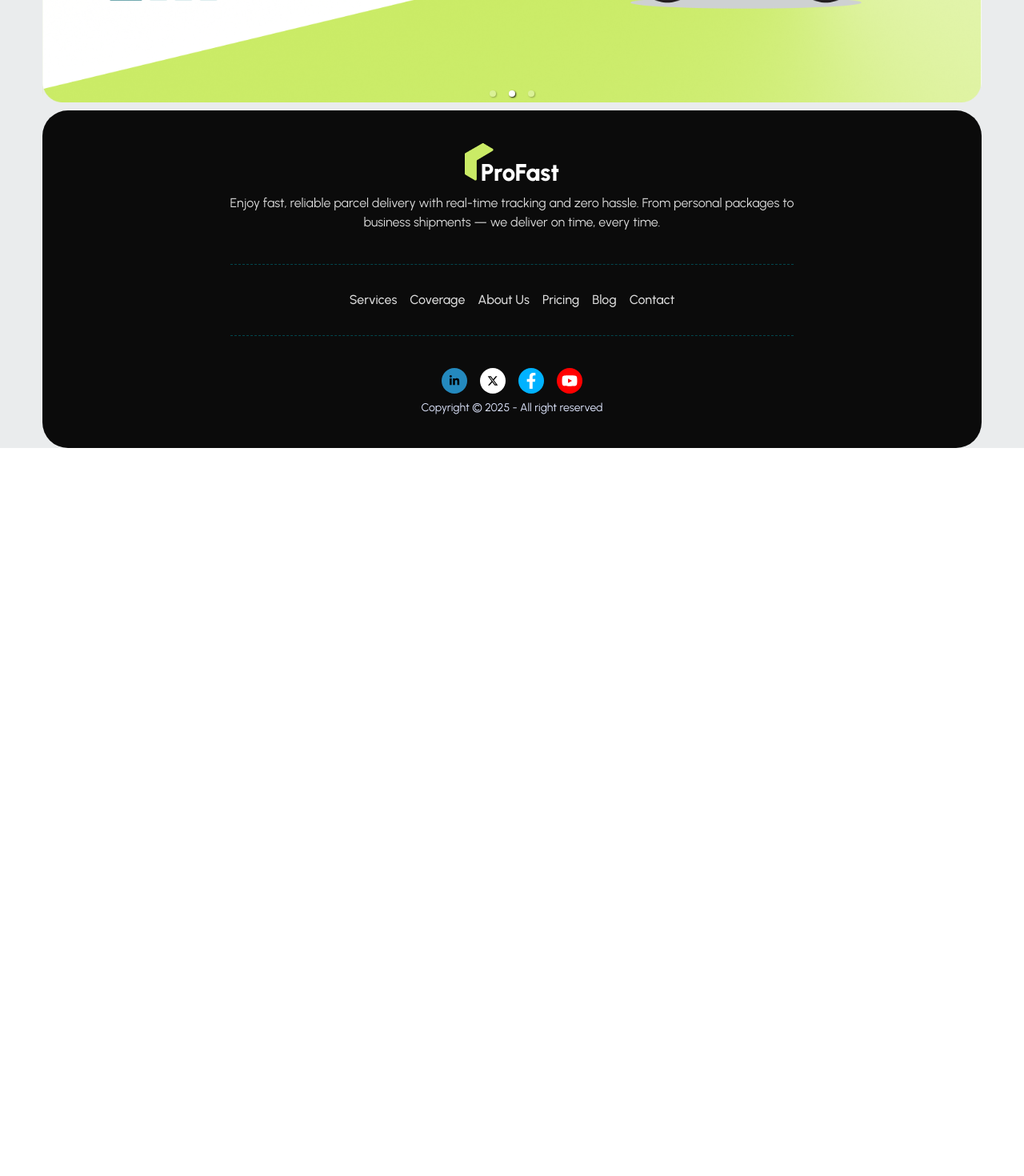
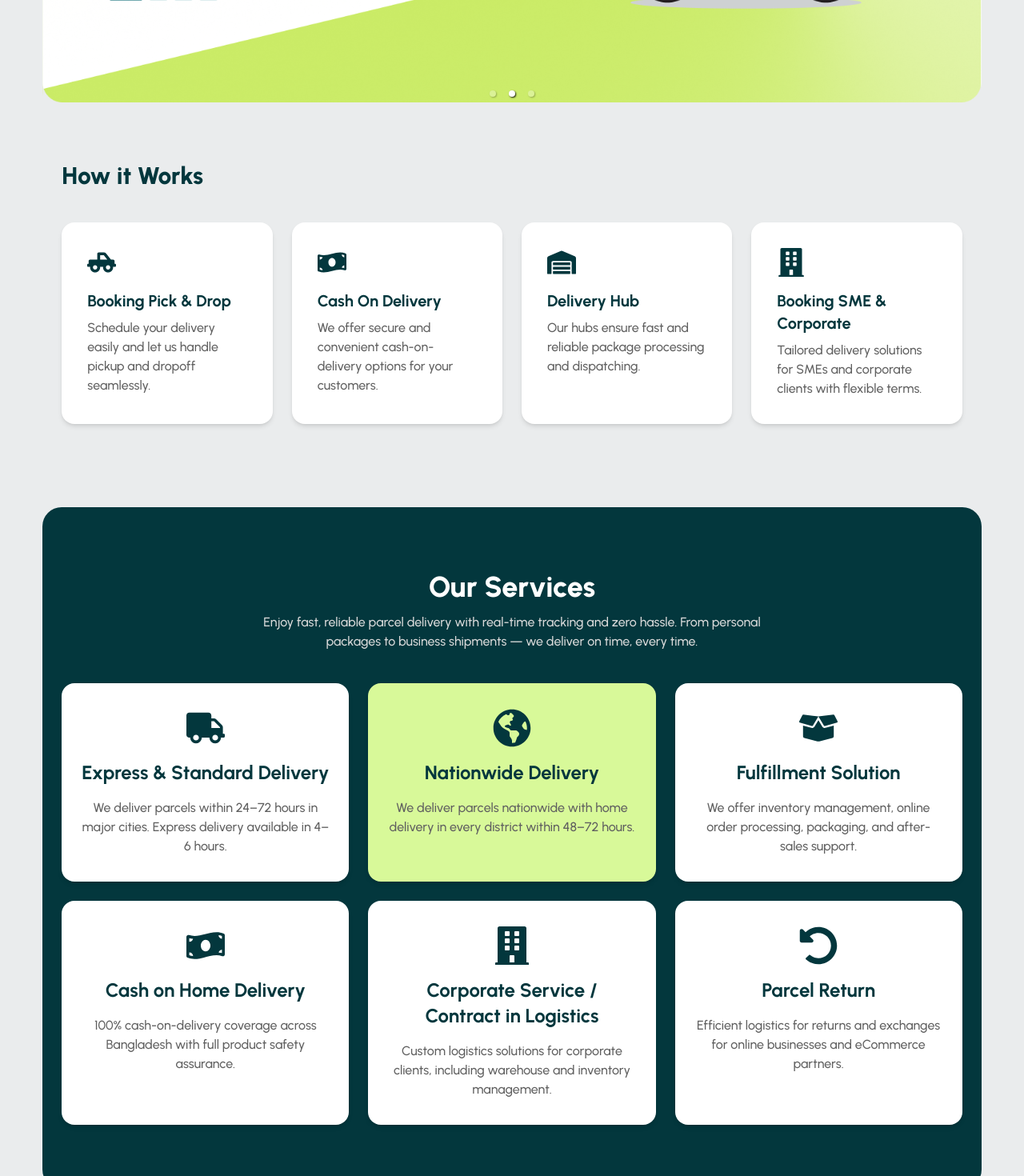
Before and after one commit to Khaiyum-Ahmed/ProFast-Client, a React (Vite) app: page / in a window 1280 px wide. Shown: the part 560-2030 px from the top of the page at 80% size. Before the commit the page ends 1120 px from the top, so only its background shows below. Built offline with nearby package versions, Linux system fonts and the light colour scheme.

Commit message:
create service section using chatGPT and code Modification

```diff
--- a/src/Pages/Home/Home/Home.jsx
+++ b/src/Pages/Home/Home/Home.jsx
@@ -1,9 +1,13 @@
 import Banner from "../Banner/Banner";
+import HowItWorks from "../HowItWorks/HowItWorks";
+import OurServices from "../OurServices/OurService";
 
 const Home = () => {
     return (
         <div>
             <Banner></Banner>
+            <HowItWorks></HowItWorks>
+            <OurServices></OurServices>
         </div>
     );
 };
--- /dev/null
+++ b/src/Pages/Home/HowItWorks/HowItWorks.jsx
@@ -0,0 +1,46 @@
+
+import WorkCard from "./WorkCard";
+import { FaTruckPickup, FaMoneyBillWave, FaWarehouse, FaBuilding } from "react-icons/fa";
+
+const HowItWorks = () => {
+    const workItems = [
+        {
+            title: "Booking Pick & Drop",
+            description: "Schedule your delivery easily and let us handle pickup and dropoff seamlessly.",
+            icon: FaTruckPickup,
+        },
+        {
+            title: "Cash On Delivery",
+            description: "We offer secure and convenient cash-on-delivery options for your customers.",
+            icon: FaMoneyBillWave,
+        },
+        {
+            title: "Delivery Hub",
+            description: "Our hubs ensure fast and reliable package processing and dispatching.",
+            icon: FaWarehouse,
+        },
+        {
+            title: "Booking SME & Corporate",
+            description: "Tailored delivery solutions for SMEs and corporate clients with flexible terms.",
+            icon: FaBuilding,
+        },
+    ];
+
+    return (
+        <section className="py-16">
+            <div className="container mx-auto px-6">
+                <h2 className="text-3xl font-extrabold text-[#03373D] mb-10">How it Works</h2>
+                <div className="grid grid-cols-1 sm:grid-cols-2 lg:grid-cols-4 gap-6">
+                    {workItems.map((item, index) => (
+                        <WorkCard
+                            key={index}
+                            item={item}
+                        />
+                    ))}
+                </div>
+            </div>
+        </section>
+    );
+};
+
+export default HowItWorks;
--- /dev/null
+++ b/src/Pages/Home/HowItWorks/WorkCard.jsx
@@ -0,0 +1,16 @@
+
+
+const WorkCard = ({ item}) => {
+    const {icon: Icon, title, description} = item
+    return (
+        <div className="flex flex-col bg-white rounded-2xl shadow-md p-8 hover:shadow-lg transition-shadow duration-300">
+            <div className="text-[#03373D] text-4xl mb-4">
+                <Icon />
+            </div>
+            <h3 className="font-bold text-xl text-[#03373D] mb-2">{title}</h3>
+            <p className="text-base font-medium text-[#606060]">{description}</p>
+        </div>
+    );
+};
+
+export default WorkCard;
--- /dev/null
+++ b/src/Pages/Home/OurServices/OurService.jsx
@@ -0,0 +1,68 @@
+import ServiceCard from "./ServiceCard";
+import {
+    FaTruck,
+    FaGlobeAmericas,
+    FaBoxOpen,
+    FaMoneyBillWave,
+    FaBuilding,
+    FaUndoAlt,
+} from "react-icons/fa";
+
+const OurServices = () => {
+    const services = [
+        {
+            title: "Express & Standard Delivery",
+            text: "We deliver parcels within 24–72 hours in major cities. Express delivery available in 4–6 hours.",
+            icon: FaTruck,
+        },
+        {
+            title: "Nationwide Delivery",
+            text: "We deliver parcels nationwide with home delivery in every district within 48–72 hours.",
+            icon: FaGlobeAmericas,
+            highlight: true,
+        },
+        {
+            title: "Fulfillment Solution",
+            text: "We offer inventory management, online order processing, packaging, and after-sales support.",
+            icon: FaBoxOpen,
+        },
+        {
+            title: "Cash on Home Delivery",
+            text: "100% cash-on-delivery coverage across Bangladesh with full product safety assurance.",
+            icon: FaMoneyBillWave,
+        },
+        {
+            title: "Corporate Service / Contract in Logistics",
+            text: "Custom logistics solutions for corporate clients, including warehouse and inventory management.",
+            icon: FaBuilding,
+        },
+        {
+            title: "Parcel Return",
+            text: "Efficient logistics for returns and exchanges for online businesses and eCommerce partners.",
+            icon: FaUndoAlt,
+        },
+    ];
+
+    return (
+        <section className="py-20 bg-[#03373D] text-white rounded-3xl mt-10">
+            <div className="container mx-auto px-6">
+                <h2 className="text-4xl font-extrabold text-center mb-3">Our Services</h2>
+                <p className="text-center text-base font-medium text-[#DADADA] mb-10 max-w-2xl mx-auto">
+                    Enjoy fast, reliable parcel delivery with real-time tracking and zero hassle.
+                    From personal packages to business shipments — we deliver on time, every time.
+                </p>
+
+                <div className="grid grid-cols-1 sm:grid-cols-2 lg:grid-cols-3 gap-6">
+                    {services.map((service, index) => (
+                        <ServiceCard
+                            key={index}
+                           service={service}
+                        />
+                    ))}
+                </div>
+            </div>
+        </section>
+    );
+};
+
+export default OurServices;
--- /dev/null
+++ b/src/Pages/Home/OurServices/ServiceCard.jsx
@@ -0,0 +1,22 @@
+// src/components/OurServices/ServiceCard.jsx
+import React from "react";
+
+const ServiceCard = ({ service }) => {
+    const { icon: Icon, title, text, highlight=false } = service;
+    return (
+        <div
+            className={`flex flex-col items-center text-center rounded-2xl shadow-md py-8 px-6 transition-all duration-300 ${highlight
+                    ? "bg-lime-200 hover:bg-lime-300"
+                    : "bg-white hover:bg-gray-50"
+                }`}
+        >
+            <div className="text-5xl text-[#03373D] mb-4">
+                <Icon />
+            </div>
+            <h3 className="font-bold text-2xl text-[#03373D] mb-4">{title}</h3>
+            <p className="text-base font-medium text-[#606060]">{text}</p>
+        </div>
+    );
+};
+
+export default ServiceCard;
```
